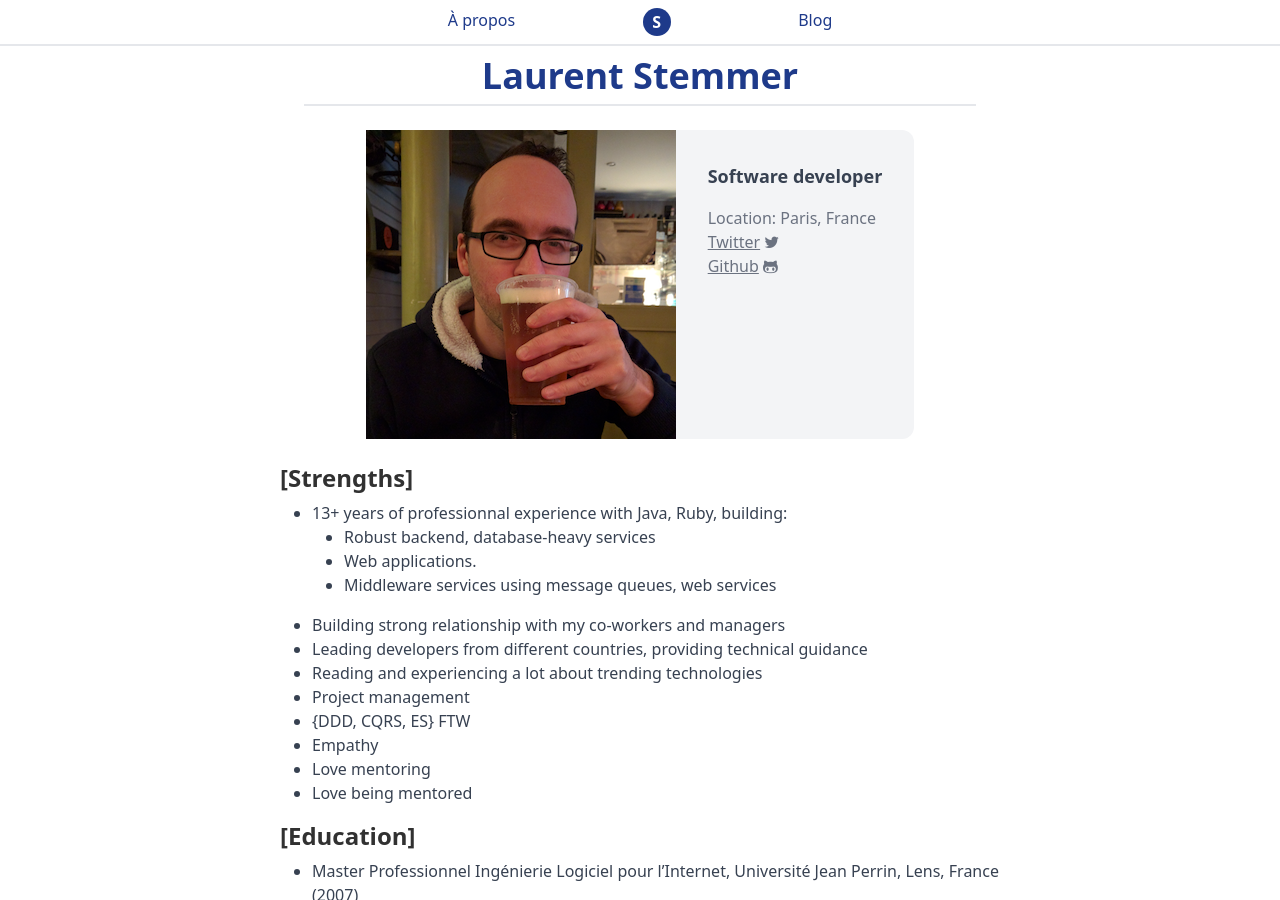
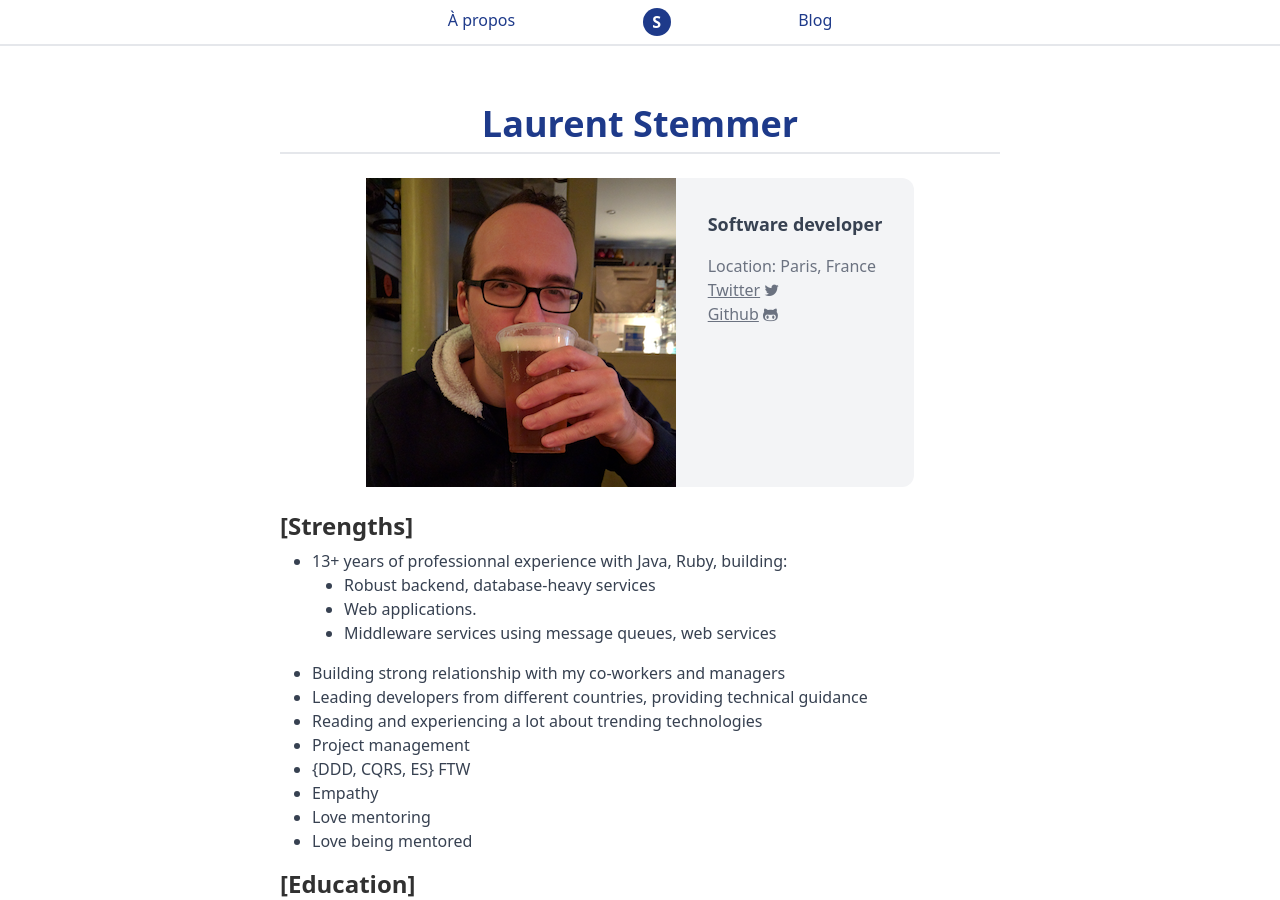
Before and after one commit to stemlaur/stemlaur.github.io, a Jekyll site: the page built from about.md, in a window 1280 px wide and 900 px high. Built offline with Jekyll 4.4.1, drawn with Linux system fonts in a browser that asks for light colours.

Commit message:
Fix margin

```diff
--- a/_layouts/default.html
+++ b/_layouts/default.html
@@ -16,7 +16,7 @@
     </ul>
 </nav>
 
-<main class="main max-w-3xl mx-auto mt-12 px-6">
+<main class="main max-w-3xl mx-auto mt-12 px-6 py-12">
     {{ content }}
 </main>
 
--- a/about.md
+++ b/about.md
@@ -3,10 +3,9 @@ layout: default
 title: À propos
 image: /assets/images/me_card.png
 ---
-<main class="main max-w-3xl mx-auto mt-12 px-6">
-	<h1 class="text-4xl text-blue-900 font-bold flex items-center justify-center border-b-2 py-2 text-center">
-		Laurent Stemmer</h1>
-</main>
+
+<h1 class="text-4xl text-blue-900 font-bold flex items-center justify-center border-b-2 py-2 text-center">
+    Laurent Stemmer</h1>
 
 <section class="max-w-3xl mx-auto my-6 flex items-center justify-center m-auto">
 	<figure class="md:flex bg-gray-100 rounded-xl p-8 md:p-0 max-w-3xl">
```
